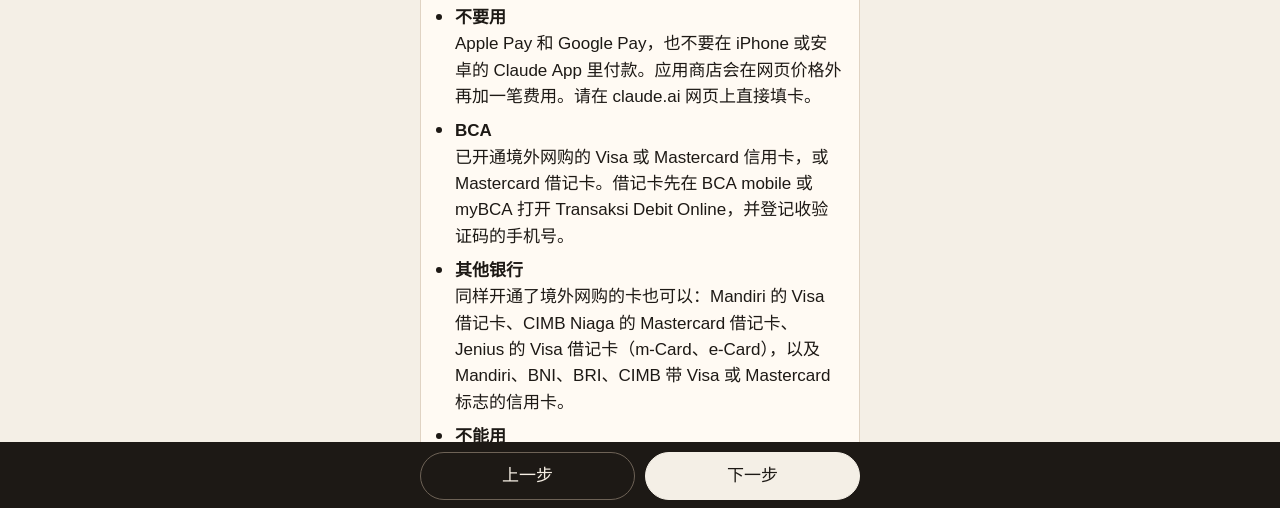
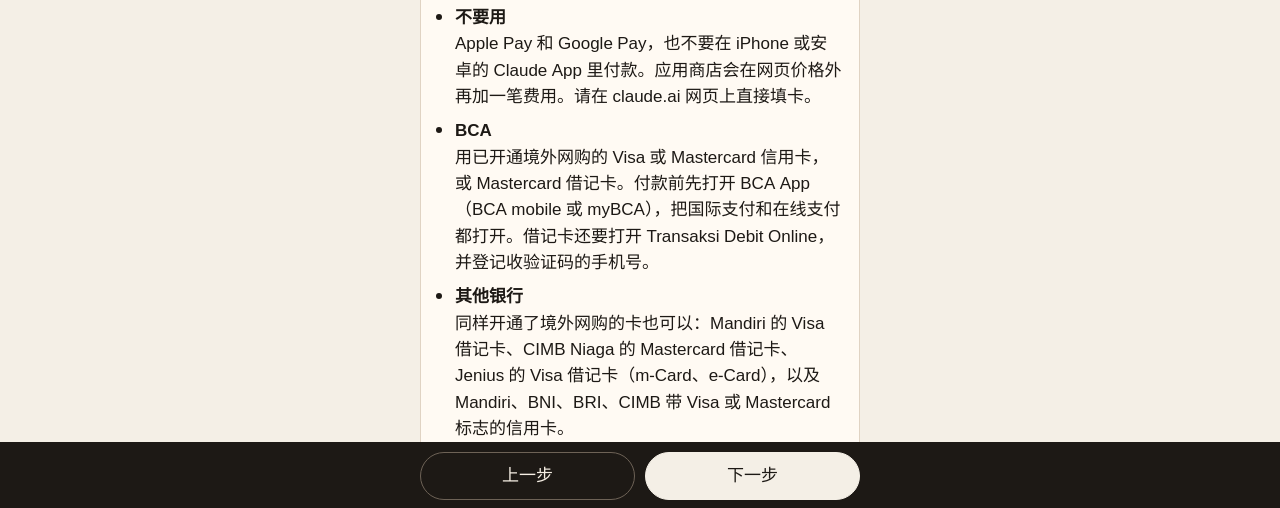
Before and after one commit to lchina20010629-afk/claudeaccount, a plain HTML site: page index.html in a window 1280 px wide. Shown: the part 290-798 px from the top of the page. Drawn offline with Linux system fonts and the light colour scheme.

Commit message:
Remind BCA users to enable overseas and online payments.
The card can be declined unless both switches are turned on in the BCA app before checkout.

Co-authored-by: Cursor <cursoragent@cursor.com>

```diff
--- a/index.html
+++ b/index.html
@@ -282,7 +282,7 @@
         use3Title: "为什么选 Ultra",
         use3Body: "个人方案里用量最高的一档，每月 200 美元，约 Rp3.650.000，税另计。适合一整天都在用。",
         payTitle: "用什么卡付款",
-        payBody: "<p>网页上的 Ultra 只收信用卡或借记卡，按美元扣款。</p><ul><li><b>不要用</b>Apple Pay 和 Google Pay，也不要在 iPhone 或安卓的 Claude App 里付款。应用商店会在网页价格外再加一笔费用。请在 claude.ai 网页上直接填卡。</li><li><b>BCA</b>已开通境外网购的 Visa 或 Mastercard 信用卡，或 Mastercard 借记卡。借记卡先在 BCA mobile 或 myBCA 打开 Transaksi Debit Online，并登记收验证码的手机号。</li><li><b>其他银行</b>同样开通了境外网购的卡也可以：Mandiri 的 Visa 借记卡、CIMB Niaga 的 Mastercard 借记卡、Jenius 的 Visa 借记卡（m-Card、e-Card），以及 Mandiri、BNI、BRI、CIMB 带 Visa 或 Mastercard 标志的信用卡。</li><li><b>不能用</b>只有 GPN 标志的国内借记卡。GoPay、OVO、DANA、QRIS、银行转账和 PayPal 也不行。</li></ul>",
+        payBody: "<p>网页上的 Ultra 只收信用卡或借记卡，按美元扣款。</p><ul><li><b>不要用</b>Apple Pay 和 Google Pay，也不要在 iPhone 或安卓的 Claude App 里付款。应用商店会在网页价格外再加一笔费用。请在 claude.ai 网页上直接填卡。</li><li><b>BCA</b>用已开通境外网购的 Visa 或 Mastercard 信用卡，或 Mastercard 借记卡。付款前先打开 BCA App（BCA mobile 或 myBCA），把国际支付和在线支付都打开。借记卡还要打开 Transaksi Debit Online，并登记收验证码的手机号。</li><li><b>其他银行</b>同样开通了境外网购的卡也可以：Mandiri 的 Visa 借记卡、CIMB Niaga 的 Mastercard 借记卡、Jenius 的 Visa 借记卡（m-Card、e-Card），以及 Mandiri、BNI、BRI、CIMB 带 Visa 或 Mastercard 标志的信用卡。</li><li><b>不能用</b>只有 GPN 标志的国内借记卡。GoPay、OVO、DANA、QRIS、银行转账和 PayPal 也不行。</li></ul>",
         mockBar: "手机上会看到",
         prev: "上一步",
         next: "下一步",
@@ -404,7 +404,7 @@
             title: "填写付款方式",
             items: [
               "不要点 Apple Pay 或 Google Pay，也不要在手机 App 里订阅。那里会多一笔费用。只在 claude.ai 网页上直接填银行卡。",
-              "用已开通境外网购的卡。BCA 用 Visa 或 Mastercard 信用卡，或已打开 Debit Online 的 Mastercard 借记卡。",
+              "用已开通境外网购的卡。BCA 用 Visa 或 Mastercard 信用卡，或 Mastercard 借记卡。付款前打开 BCA App，把国际支付和在线支付都打开；借记卡再打开 Debit Online。",
               "也可以用 Mandiri 的 Visa 借记卡、CIMB Niaga 的 Mastercard 借记卡、Jenius 的 Visa 借记卡，以及 Mandiri、BNI、BRI、CIMB 带 Visa 或 Mastercard 标志的信用卡。",
               "只有 GPN 标志的国内借记卡不能用。GoPay、OVO、DANA、QRIS、银行转账和 PayPal 也不能用。",
               "付款前，卡里可用余额或信用额度留到大约 Rp4.300.000。这是含 11% 的税之后，再留出银行汇率差和境外手续费。国家选印度尼西亚，地址跟银行预留的一致。",
@@ -446,7 +446,7 @@
         use3Title: "Mengapa Ultra",
         use3Body: "Paket pribadi dengan kuota tertinggi, 200 dolar AS per bulan, sekitar Rp3.650.000, pajak dihitung terpisah. Cocok untuk pemakaian sepanjang hari.",
         payTitle: "Kartu yang bisa dipakai",
-        payBody: "<p>Langganan di situs hanya menerima kartu kredit atau debit, dan ditagih dalam dolar AS.</p><ul><li><b>Jangan dipakai</b>Apple Pay dan Google Pay, juga jangan bayar di aplikasi Claude pada iPhone atau Android. Toko aplikasi menambahkan biaya di atas harga situs. Ketik kartu langsung di claude.ai.</li><li><b>BCA</b>Kartu kredit Visa atau Mastercard, atau kartu debit Mastercard, yang sudah aktif untuk belanja online luar negeri. Untuk debit, aktifkan dulu Transaksi Debit Online di BCA mobile atau myBCA, lalu daftarkan nomor HP untuk OTP.</li><li><b>Bank lain</b>Kartu yang sama juga bisa: debit Visa Mandiri, debit Mastercard CIMB Niaga, debit Visa Jenius (m-Card atau e-Card), serta kartu kredit Visa atau Mastercard dari Mandiri, BNI, BRI, dan CIMB, asal belanja online luar negeri sudah aktif.</li><li><b>Tidak bisa</b>Kartu debit yang hanya berlogo GPN. GoPay, OVO, DANA, QRIS, transfer bank, dan PayPal juga tidak bisa.</li></ul>",
+        payBody: "<p>Langganan di situs hanya menerima kartu kredit atau debit, dan ditagih dalam dolar AS.</p><ul><li><b>Jangan dipakai</b>Apple Pay dan Google Pay, juga jangan bayar di aplikasi Claude pada iPhone atau Android. Toko aplikasi menambahkan biaya di atas harga situs. Ketik kartu langsung di claude.ai.</li><li><b>BCA</b>Kartu kredit Visa atau Mastercard, atau kartu debit Mastercard, yang sudah aktif untuk belanja online luar negeri. Sebelum bayar, buka aplikasi BCA (BCA mobile atau myBCA) dan aktifkan transaksi luar negeri serta transaksi online. Untuk debit, aktifkan juga Transaksi Debit Online, lalu daftarkan nomor HP untuk OTP.</li><li><b>Bank lain</b>Kartu yang sama juga bisa: debit Visa Mandiri, debit Mastercard CIMB Niaga, debit Visa Jenius (m-Card atau e-Card), serta kartu kredit Visa atau Mastercard dari Mandiri, BNI, BRI, dan CIMB, asal belanja online luar negeri sudah aktif.</li><li><b>Tidak bisa</b>Kartu debit yang hanya berlogo GPN. GoPay, OVO, DANA, QRIS, transfer bank, dan PayPal juga tidak bisa.</li></ul>",
         mockBar: "Tampilan di ponsel",
         prev: "Sebelumnya",
         next: "Berikutnya",
@@ -568,7 +568,7 @@
             title: "Isi metode pembayaran",
             items: [
               "Jangan ketuk Apple Pay atau Google Pay, dan jangan berlangganan lewat aplikasi ponsel. Di sana ada biaya tambahan. Isi kartu langsung di situs claude.ai.",
-              "Pakai kartu yang sudah aktif untuk belanja online luar negeri. Di BCA: kartu kredit Visa atau Mastercard, atau kartu debit Mastercard yang Debit Online-nya sudah aktif.",
+              "Pakai kartu yang sudah aktif untuk belanja online luar negeri. Di BCA: kartu kredit Visa atau Mastercard, atau kartu debit Mastercard. Sebelum bayar, buka aplikasi BCA dan aktifkan transaksi luar negeri serta transaksi online. Kartu debit juga perlu Transaksi Debit Online.",
               "Bisa juga debit Visa Mandiri, debit Mastercard CIMB Niaga, debit Visa Jenius, atau kartu kredit Visa / Mastercard dari Mandiri, BNI, BRI, dan CIMB.",
               "Kartu debit yang hanya berlogo GPN tidak bisa. GoPay, OVO, DANA, QRIS, transfer bank, dan PayPal juga tidak bisa.",
               "Sebelum membayar, siapkan saldo atau limit sekitar Rp4.300.000. Angka ini sudah mencakup PPN 11%, plus selisih kurs bank dan biaya transaksi luar negeri. Negara diisi Indonesia, alamat sama dengan data di bank.",
```
